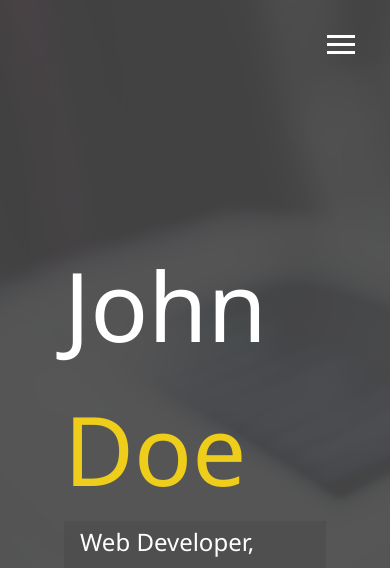
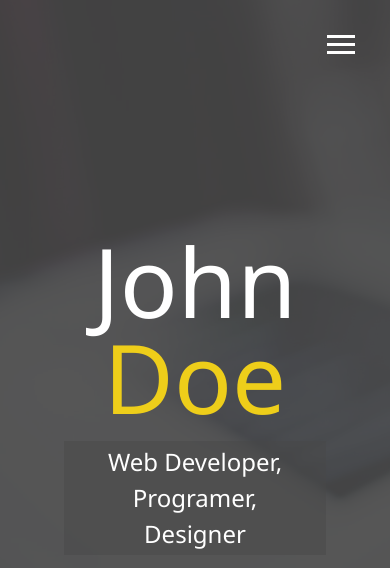
Before and after one commit to DusanGrbic/modern_portfolio, a website: page dist/index.html in a window 390 px wide. Shown: the top 568 px of the page. Drawn offline with Linux system fonts and the light colour scheme.

Commit message:
Added media queries and made menu overlay responsive

```diff
--- a/scss/_config.scss
+++ b/scss/_config.scss
@@ -15,7 +15,7 @@
       background-attachment: fixed;
       background-size: cover;
 
-      &::after{
+      &::after {
         content: '';
         position: absolute;
         top: 0;
@@ -28,3 +28,28 @@
     }
   }
 }
+
+// Media Query Mixins
+@mixin mediaSm {
+  @media screen and (max-width: 500px) {
+    @content;
+  }
+}
+
+@mixin mediaMd {
+  @media screen and (max-width: 768px) {
+    @content;
+  }
+}
+
+@mixin mediaLg {
+  @media screen and (min-width: 769px) and (max-width: 1170px) {
+    @content;
+  }
+}
+
+@mixin mediaXl {
+  @media screen and (min-width: 1171px) {
+    @content;
+  }
+}
--- /dev/null
+++ b/scss/_mobile.scss
@@ -0,0 +1,57 @@
+// Widescreens
+@include mediaXl{
+
+}
+
+// Desktops & Laptops
+@include mediaLg{
+
+}
+
+// Tablets & Small Laptops
+@include mediaMd{
+  main{
+    align-items: center;
+    text-align: center;
+
+    .lg-heading{
+      line-height: 1;
+      margin-bottom: 1rem;
+    }
+  }
+
+  ul.menu-nav,
+  div.menu-branding{
+    float: none;
+    width: 100%;
+    min-height: 0;
+
+    &.show{
+      transform: translate(0, 0);
+    }
+  }
+
+  .menu-nav{
+    height: 75vh;
+    transform: translate(-100%, 0);
+    font-size: 24px;
+  }
+
+  .menu-branding{
+    height: 25vh;
+    transform: translate(100%, 0);
+
+    .portrait{
+      background: url(../img/portrait_small.jpg);
+      width: 150px;
+      height: 150px;
+    }
+  }
+}
+
+// Smartphones
+@include mediaSm{
+  main#home h1{
+    margin-top: 10vh;
+  }
+}
--- a/scss/main.scss
+++ b/scss/main.scss
@@ -1,5 +1,6 @@
 @import 'config';
 @import 'menu';
+@import 'mobile';
 
 *{
   box-sizing: border-box;
```
Also changed, not shown: dist/css/main.css.
